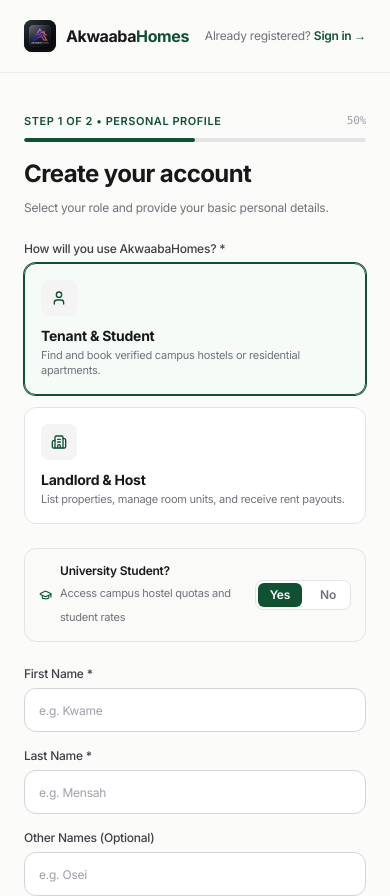
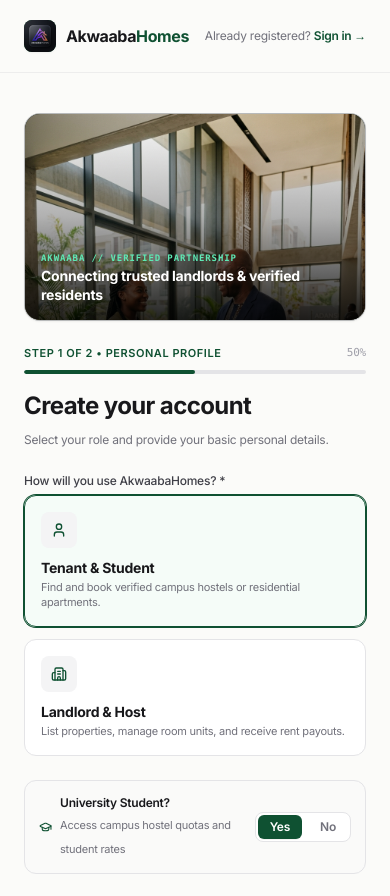
Before and after one commit to Commander-hill/akwaaba-homes, a Next.js app in the folder frontend/: page /register in a window 390 px wide. Shown: the top 896 px of the page. Built offline with nearby package versions, Linux system fonts and the light colour scheme; no server answers.

Commit message:
fix(register): ensure partnership image displays on all viewports with explicit height and unoptimized flag

```diff
--- a/frontend/src/app/register/page.tsx
+++ b/frontend/src/app/register/page.tsx
@@ -296,12 +296,13 @@ export default function RegisterPage() {
 
           {/* ──── Left Side: Brand Reassurance (40% Desktop, Hidden Mobile) ──── */}
           <div className="hidden lg:block lg:col-span-5 sticky top-12 self-start">
-            <div className="relative w-full aspect-[4/5] max-h-[580px] rounded-2xl overflow-hidden border border-zinc-200/80 dark:border-zinc-800/80 shadow-xs group bg-[#0B1510]">
+            <div className="relative w-full aspect-[4/5] min-h-[520px] max-h-[580px] rounded-2xl overflow-hidden border border-zinc-200/80 dark:border-zinc-800/80 shadow-xs group bg-[#0B1510]">
 
               <Image
-                src="/images/auth-register.jpg"
+                src="/images/auth-partnership.jpg"
                 alt="Ghanaian property owner and resident shaking hands in modern residence foyer with digital tenancy agreement"
                 fill
+                unoptimized
                 sizes="(max-width: 1024px) 100vw, 45vw"
                 className="object-cover object-center transform group-hover:scale-[1.02] transition-transform duration-700 ease-out"
                 priority
@@ -330,6 +331,28 @@ export default function RegisterPage() {
 
           {/* ──── Right Side: Registration Form (60% Desktop, 100% Mobile) ──── */}
           <div className="lg:col-span-7 w-full max-w-lg mx-auto lg:mx-0">
+
+            {/* Mobile / Tablet Visual Header (visible below lg) */}
+            <div className="lg:hidden mb-6 relative w-full h-52 sm:h-64 rounded-2xl overflow-hidden border border-zinc-200/80 dark:border-zinc-800/80 shadow-xs bg-[#0B1510]">
+              <Image
+                src="/images/auth-partnership.jpg"
+                alt="Ghanaian property owner and resident shaking hands in modern residence foyer with digital tenancy agreement"
+                fill
+                unoptimized
+                sizes="100vw"
+                className="object-cover object-top"
+                priority
+              />
+              <div className="absolute inset-0 bg-gradient-to-t from-black/85 via-black/30 to-transparent" />
+              <div className="absolute bottom-0 inset-x-0 p-4 text-white">
+                <div className="text-[9px] uppercase font-mono tracking-widest text-emerald-300 font-semibold">
+                  Akwaaba // Verified Partnership
+                </div>
+                <h3 className="text-sm font-bold text-white leading-snug">
+                  Connecting trusted landlords &amp; verified residents
+                </h3>
+              </div>
+            </div>
 
             {/* Header & Step Indicator */}
             <div className="space-y-2 mb-6">
```
Also changed, not shown: frontend/public/images/auth-partnership.jpg (added).
